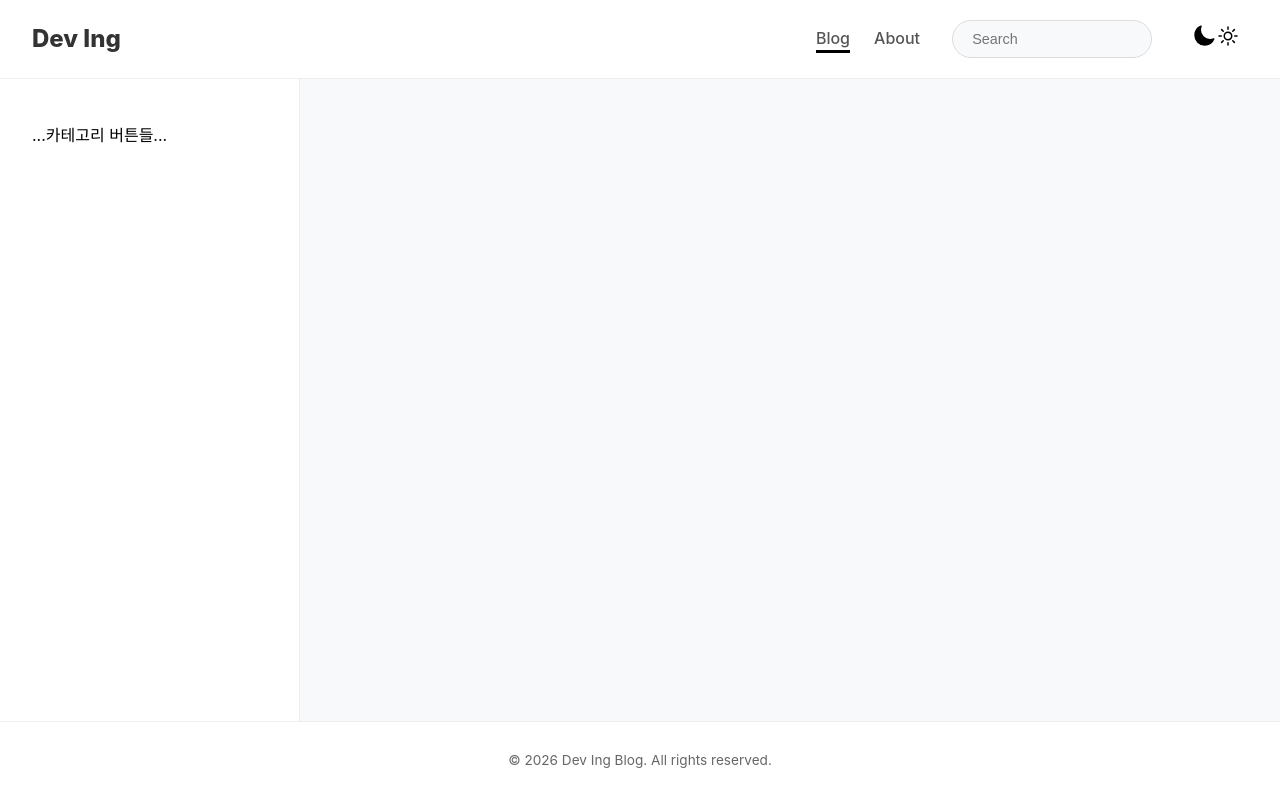
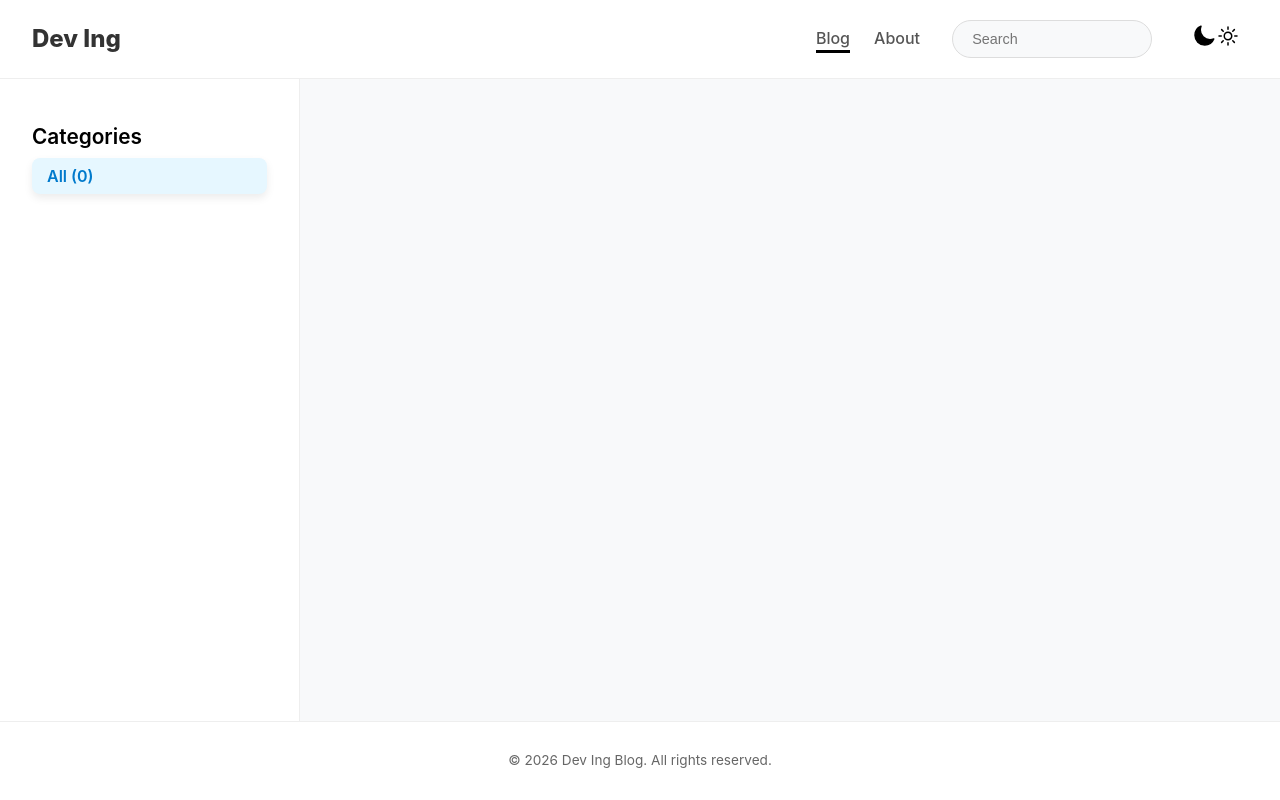
Before and after one commit to rsl150101/my-blog, a Gatsby site: page / in a window 1280 px wide. Built offline with nearby package versions, Linux system fonts and the light colour scheme; Gatsby itself is replaced by a stand-in of ours; a small style sheet from the web is missing.

Commit message:
feat: 카테고리 필터링 기능 및 사이드바 구현
- IndexPage에 동적 카테고리 버튼이 포함된 사이드바 추가
- URL 쿼리 파라미터 기반 카테고리 필터링 로직 구현
- 각 카테고리별 포스트 개수 표시 기능 추가
- 리스트 렌더링 최적화를 위해 GraphQL 쿼리에 id 필드 추가
- CMS description 필드 정규식 수정 (띄어쓰기 허용)

```diff
--- a/src/pages/blog/{Mdx.frontmatter__category}/{Mdx.frontmatter__custom_slug}.tsx
+++ b/src/pages/blog/{Mdx.frontmatter__category}/{Mdx.frontmatter__custom_slug}.tsx
@@ -185,9 +185,8 @@ const PostDetail = ({ data, children }: IPostDetailProps) => {
 };
 
 export const query = graphql`
-  query PostDetail($frontmatter__slug: String) {
-    mdx(frontmatter: { custom_slug: { eq: $frontmatter__slug } }) {
-      body
+  query PostDetail($frontmatter__custom_slug: String) {
+    mdx(frontmatter: { custom_slug: { eq: $frontmatter__custom_slug } }) {
       frontmatter {
         category
         date(formatString: "YYYY.MM.DD")
--- a/src/pages/index.tsx
+++ b/src/pages/index.tsx
@@ -1,9 +1,9 @@
 import * as React from "react";
-import { graphql, type HeadFC, type PageProps } from "gatsby";
+import { graphql, navigate, type HeadFC, type PageProps } from "gatsby";
 import styled from "styled-components";
 
 import PostCard from "../components/common/PostCard";
-import { getImage, IGatsbyImageData } from "gatsby-plugin-image";
+import { IGatsbyImageData } from "gatsby-plugin-image";
 
 const Container = styled.div`
   display: flex;
@@ -19,6 +19,40 @@ const Sidebar = styled.aside`
   background-color: white;
   padding: 3rem 2rem;
   border-right: 1px solid #eee;
+  display: flex;
+  flex-direction: column;
+
+  h3 {
+    font-size: 1.3rem;
+    font-weight: 600;
+    margin-bottom: 10px;
+  }
+`;
+
+const CategoryBtn = styled.div<{ $isActive: boolean }>`
+  padding: 10px 15px;
+  text-align: left;
+  background: none;
+  border: none;
+  cursor: pointer;
+  border-radius: 8px;
+  font-size: 1rem;
+  transition: all 0.2s;
+  color: #555;
+  box-shadow: 0px 4px 8px rgba(0, 0, 0, 0.08);
+  margin-bottom: 10px;
+  font-weight: 600;
+
+  &:hover {
+    background-color: #f5f5f5;
+  }
+
+  ${({ $isActive }) =>
+    $isActive &&
+    `
+      background-color: #e6f7ff;
+      color: #007acc;
+    `}
 `;
 
 const ContentArea = styled.section`
@@ -61,8 +95,32 @@ interface IIndexPageData {
   };
 }
 
-const IndexPage: React.FC<PageProps<IIndexPageData>> = ({ data }) => {
+const IndexPage: React.FC<PageProps<IIndexPageData>> = ({ data, location }) => {
   const posts = data.allMdx.nodes;
+  const params = new URLSearchParams(location.search);
+  const categoryFromUrl = params.get("category");
+  const selectedCategory = categoryFromUrl || "all";
+
+  const handleSelectCategory = (category: string) => {
+    if (category === "all") {
+      navigate("/");
+    } else {
+      navigate(`/?category=${encodeURIComponent(category)}`);
+    }
+  };
+
+  const categories = React.useMemo(() => {
+    const categoryList = posts.map((post) => post.frontmatter.category);
+
+    return ["all", ...new Set(categoryList)];
+  }, [posts]);
+
+  const filteredPosts = React.useMemo(() => {
+    if (selectedCategory === "all") {
+      return posts;
+    }
+    return posts.filter((post) => post.frontmatter.category === selectedCategory);
+  }, [posts, selectedCategory]);
 
   const thumbnailMap = React.useMemo(() => {
     const map: Record<string, IGatsbyImageData | undefined> = {};
@@ -79,13 +137,29 @@ const IndexPage: React.FC<PageProps<IIndexPageData>> = ({ data }) => {
 
   return (
     <Container>
-      <Sidebar>...카테고리 버튼들...</Sidebar>
+      <Sidebar>
+        <h3>Categories</h3>
+        {categories.map((category) => (
+          <CategoryBtn
+            key={category}
+            $isActive={selectedCategory === category}
+            onClick={() => {
+              handleSelectCategory(category);
+            }}
+          >
+            {category.charAt(0).toUpperCase() + category.slice(1)}
+            {category === "all"
+              ? ` (${posts.length})`
+              : ` (${posts.filter((p) => p.frontmatter.category === category).length})`}
+          </CategoryBtn>
+        ))}
+      </Sidebar>
       <ContentArea>
-        {posts.map((post) => (
+        {filteredPosts.map((post) => (
           <PostCard
             post={post}
             thumbnailImage={thumbnailMap[post.frontmatter.category]}
-            key={post.frontmatter?.title! + post.frontmatter?.date!}
+            key={post.id}
           />
         ))}
       </ContentArea>
@@ -97,6 +171,7 @@ export const query = graphql`
   query BlogPosts {
     allMdx(sort: { frontmatter: { date: DESC } }) {
       nodes {
+        id
         frontmatter {
           title
           date(formatString: "YYYY.MM.DD")
--- a/static/admin/config.yml
+++ b/static/admin/config.yml
@@ -51,7 +51,7 @@ collections:
           hint: "게시글 카드에 요약된 설명으로 사용될 값입니다.",
           pattern:
             [
-              '^[a-zA-Z가-힣0-9!@#$%^&*()_+\-=\[\]{};'':"\\|,.<>\/?~]+$',
+              '^[ a-zA-Z가-힣0-9!@#$%^&*()_+\-=\[\]{};'':"\\|,.<>\/?~]+$',
               "설명에는 한글, 영어, 숫자, 특수 기호만 사용할 수 있습니다.",
             ],
         }
```
